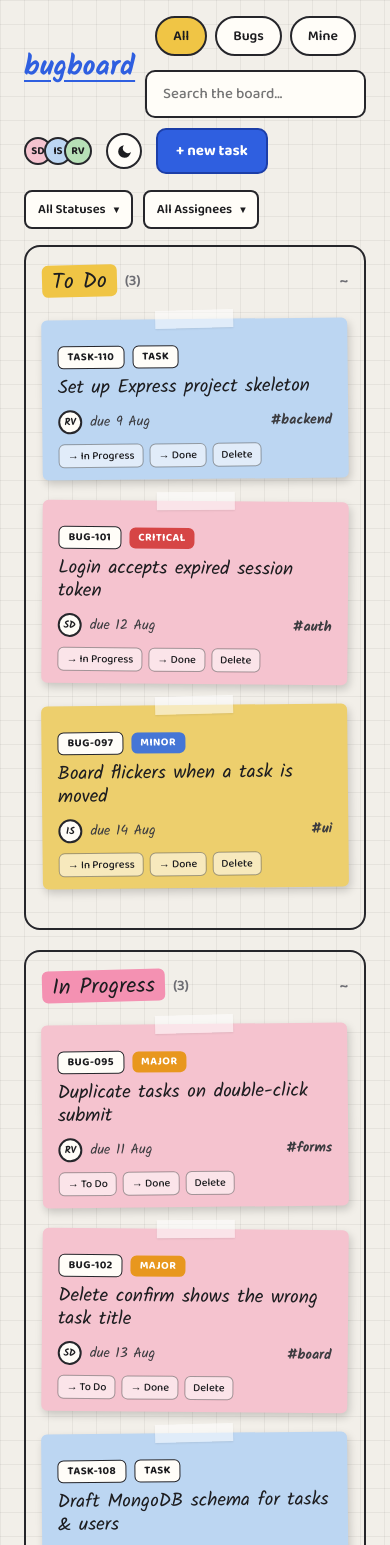
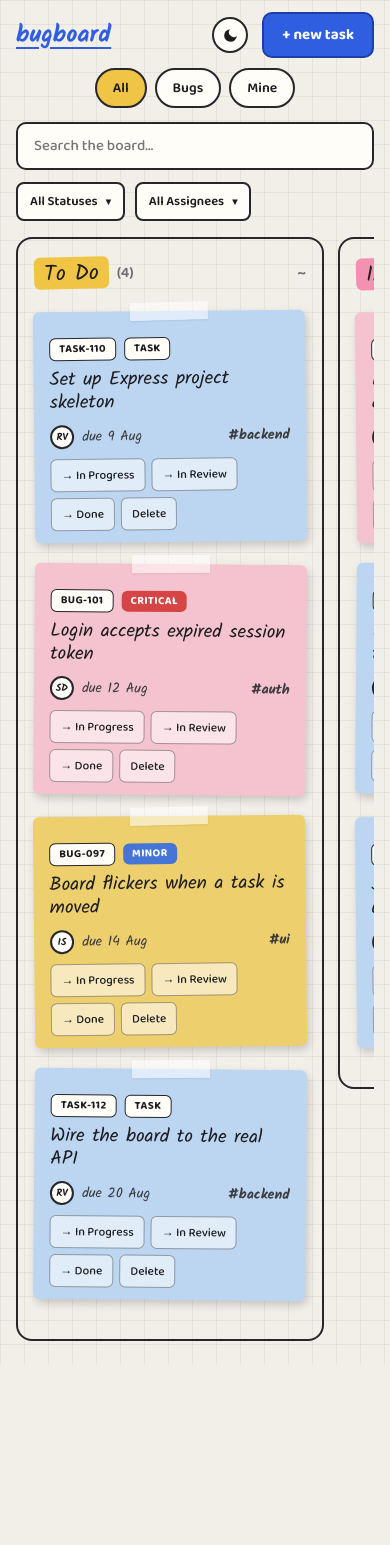
Before and after one commit to sdk354/Y3-Taskboard-Project, a React (Vite) app in the folder frontend/: page / in a window 390 px wide. Shown: the top 1545 px of the page. After the commit the page ends 1365 px from the top, so only its background shows below. Built offline with nearby package versions, Linux system fonts and the light colour scheme.

Commit message:
add In Review column, mobile layout, more seed tasks

```diff
--- a/frontend/src/components/Column.jsx
+++ b/frontend/src/components/Column.jsx
@@ -5,6 +5,7 @@ import { STATUS } from "../data/statuses";
 const LABEL_CLASS = {
   [STATUS.TODO]: "label-todo",
   [STATUS.IN_PROGRESS]: "label-inprogress",
+  [STATUS.IN_REVIEW]: "label-inreview",
   [STATUS.DONE]: "label-done",
 };
 
--- a/frontend/src/data/mockTasks.js
+++ b/frontend/src/data/mockTasks.js
@@ -41,7 +41,7 @@ export const initialTasks = [
     severity: "major",
     title: "Delete confirm shows the wrong task title",
     assignee: "SD",
-    status: STATUS.IN_PROGRESS,
+    status: STATUS.IN_REVIEW,
     dueDate: "2026-08-13",
     tag: "board",
   },
@@ -66,6 +66,50 @@ export const initialTasks = [
     status: STATUS.IN_PROGRESS,
     dueDate: "2026-08-15",
     tag: "db",
+  },
+  {
+    id: "10",
+    key: "TASK-112",
+    type: "task",
+    severity: null,
+    title: "Wire the board to the real API",
+    assignee: "RV",
+    status: STATUS.TODO,
+    dueDate: "2026-08-20",
+    tag: "backend",
+  },
+  {
+    id: "11",
+    key: "TASK-107",
+    type: "task",
+    severity: null,
+    title: "Socket.io spike for live updates",
+    assignee: "RV",
+    status: STATUS.IN_PROGRESS,
+    dueDate: "2026-08-18",
+    tag: "realtime",
+  },
+  {
+    id: "12",
+    key: "BUG-098",
+    type: "bug",
+    severity: "minor",
+    title: "Dark mode flashes white on first load",
+    assignee: "IS",
+    status: STATUS.IN_REVIEW,
+    dueDate: "2026-08-16",
+    tag: "ui",
+  },
+  {
+    id: "13",
+    key: "BUG-094",
+    type: "bug",
+    severity: "major",
+    title: "Overdue mark shows on done tasks",
+    assignee: "RV",
+    status: STATUS.DONE,
+    dueDate: "2026-08-06",
+    tag: "board",
   },
   {
     id: "7",
--- a/frontend/src/data/statuses.js
+++ b/frontend/src/data/statuses.js
@@ -3,7 +3,13 @@
 export const STATUS = {
   TODO: "To Do",
   IN_PROGRESS: "In Progress",
+  IN_REVIEW: "In Review",
   DONE: "Done",
 };
 
-export const STATUSES = [STATUS.TODO, STATUS.IN_PROGRESS, STATUS.DONE];
+export const STATUSES = [
+  STATUS.TODO,
+  STATUS.IN_PROGRESS,
+  STATUS.IN_REVIEW,
+  STATUS.DONE,
+];
--- a/frontend/src/index.css
+++ b/frontend/src/index.css
@@ -364,6 +364,10 @@ select:focus {
 
 .label-inprogress {
   background: #f491b2;
+}
+
+.label-inreview {
+  background: #8ec1f2;
 }
 
 .label-done {
@@ -849,15 +853,15 @@ select:focus {
   text-decoration: underline;
 }
 
-/* small screens: stack the columns */
-@media (max-width: 900px) {
-  .board-columns {
-    flex-direction: column;
+/* tablets: keep columns side by side, let the board scroll sideways */
+@media (max-width: 1100px) {
+  .column {
+    min-width: 230px;
   }
 
-  .column {
-    width: 100%;
-    min-height: unset;
+  .board-columns {
+    overflow-x: auto;
+    padding-bottom: 8px;
   }
 
   .topbar {
@@ -878,6 +882,74 @@ select:focus {
   }
 }
 
+/* phones: one column at a time, swipe between them */
+@media (max-width: 700px) {
+  .topbar {
+    padding: 12px 16px;
+  }
+
+  /* row 1: logo + controls, row 2: search and pills */
+  .topbar-right {
+    margin-left: auto;
+  }
+
+  .topbar-center {
+    order: 5;
+    flex-basis: 100%;
+    justify-content: center;
+  }
+
+  .logo {
+    font-size: 24px;
+  }
+
+  /* decorative, and space is tight */
+  .avatars {
+    display: none;
+  }
+
+  .board-main {
+    padding: 0 16px 16px;
+  }
+
+  .board-columns {
+    gap: 14px;
+    scroll-snap-type: x mandatory;
+  }
+
+  .column {
+    flex: 0 0 86%;
+    min-width: 0;
+    min-height: 420px;
+    scroll-snap-align: center;
+  }
+
+  /* touch drag doesn't exist for html5 dnd, so the move buttons are
+     the mobile way — give them real tap targets */
+  .note-actions button {
+    padding: 6px 10px;
+    font-size: 12px;
+  }
+
+  .task-form-fields {
+    flex-direction: column;
+    align-items: stretch;
+  }
+
+  .toast {
+    max-width: calc(100vw - 32px);
+    white-space: normal;
+  }
+
+  .detail-page {
+    padding: 16px;
+  }
+
+  .detail-note {
+    padding: 28px 18px 18px;
+  }
+}
+
 @media (prefers-reduced-motion: reduce) {
   * {
     animation: none !important;
```
Also changed, not shown: 1 other file (tests, documents, lock files or other folders).
